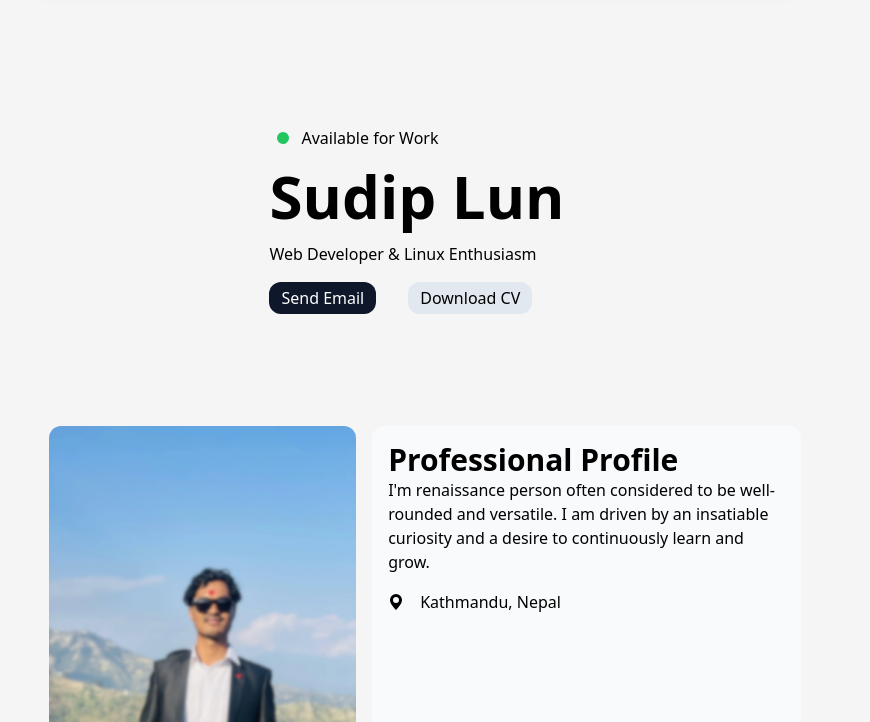
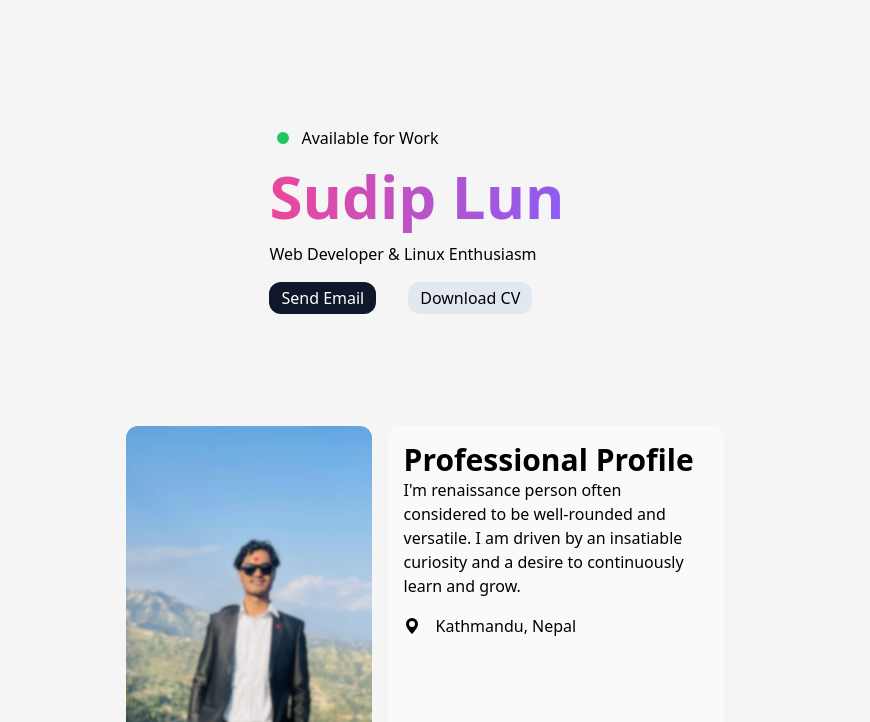
Before and after one commit to sudiplun/sudiplun.github.io, a website: page index.html in a window 1280 px wide. Shown: the part 78-800 px from the top of the page, without its empty margins (223-1093 px from the left). Drawn offline with Linux system fonts and the light colour scheme.

Commit message:
restore dist/assets

```diff
--- a/index.html
+++ b/index.html
@@ -69,7 +69,13 @@
           <span class="me-3 ml-2 flex h-3 w-3 rounded-full bg-green-500"></span>
           <p>Available for Work</p>
         </div>
-        <h1>Sudip Lun</h1>
+        <h1>
+          <span
+            class="bg-gradient-to-r from-pink-500 to-violet-500 bg-clip-text text-transparent"
+          >
+            Sudip Lun
+          </span>
+        </h1>
         <p>Web Developer & Linux Enthusiasm</p>
         <div class="flex gap-8">
           <button class="rounded-xl bg-slate-900 px-3 py-1 text-white">
```
Also changed, not shown: dist/assets/output.css.
